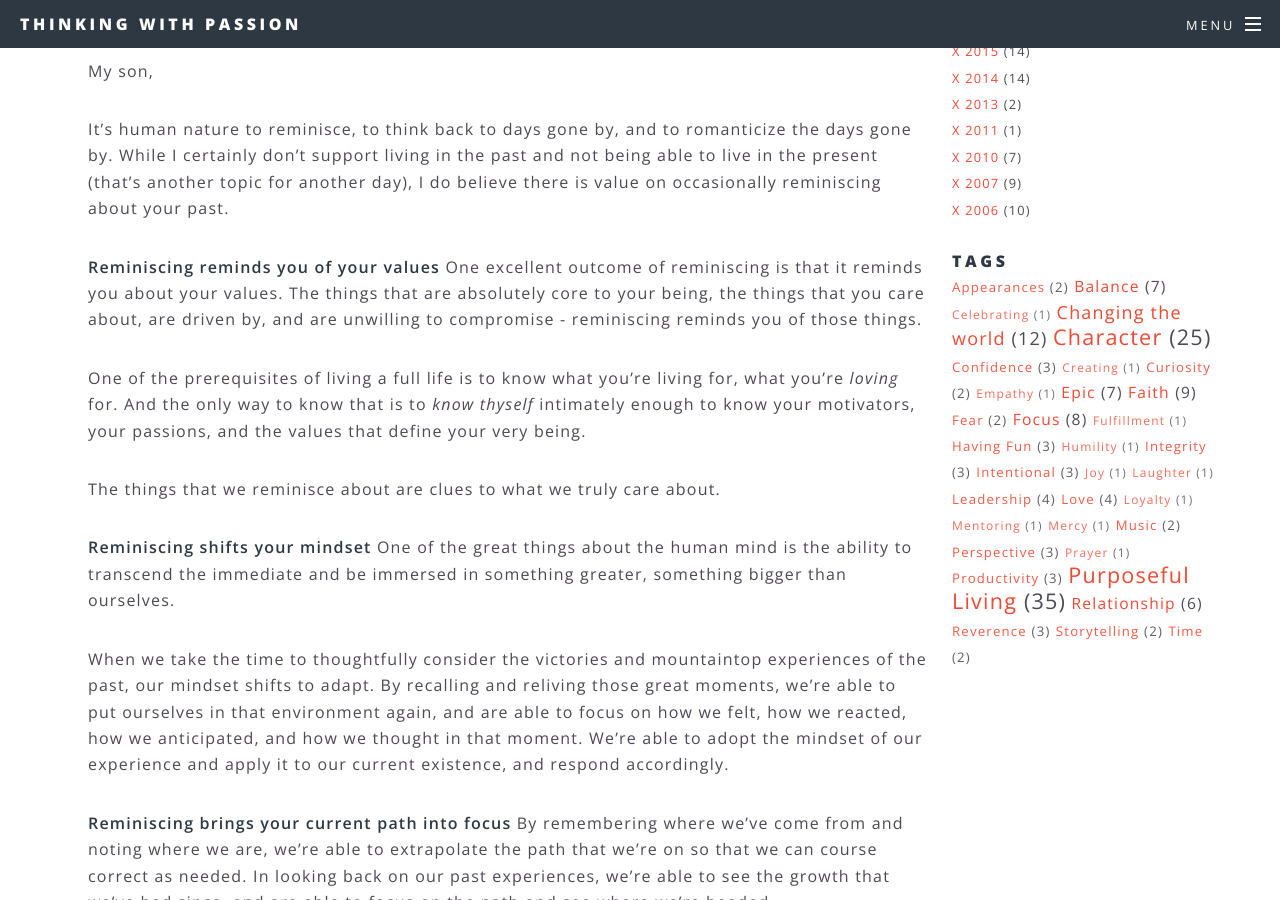
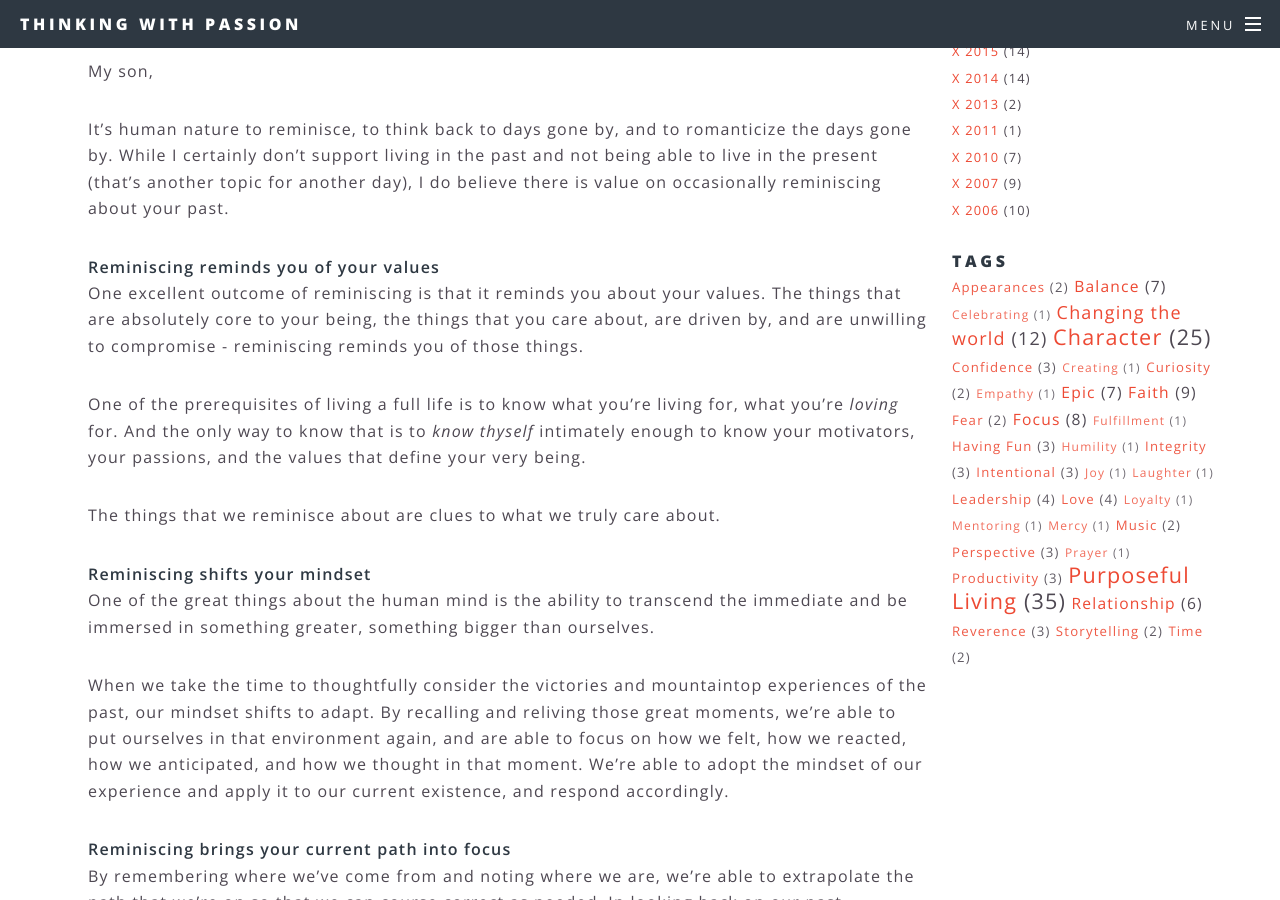
Before and after one commit to samng96/samng.me, a Jekyll site: the page built from letters-to-my-son/_posts/2016-05-11-reminiscing.markdown, in a window 1280 px wide and 900 px high, scrolled down 480 px. Built offline with Jekyll 4.4.1, drawn with Linux system fonts in a browser that asks for light colours.

```diff
--- a/letters-to-my-son/_posts/2016-05-11-reminiscing.markdown
+++ b/letters-to-my-son/_posts/2016-05-11-reminiscing.markdown
@@ -13,19 +13,19 @@ My son,
 
 It's human nature to reminisce, to think back to days gone by, and to romanticize the days gone by. While I certainly don't support living in the past and not being able to live in the present (that's another topic for another day), I do believe there is value on occasionally reminiscing about your past.
 
-**Reminiscing reminds you of your values**
+**Reminiscing reminds you of your values**<br>
 One excellent outcome of reminiscing is that it reminds you about your values. The things that are absolutely core to your being, the things that you care about, are driven by, and are unwilling to compromise - reminiscing reminds you of those things.
 
 One of the prerequisites of living a full life is to know what you're living for, what you're *loving* for. And the only way to know that is to *know thyself* intimately enough to know your motivators, your passions, and the values that define your very being.
 
 The things that we reminisce about are clues to what we truly care about.
 
-**Reminiscing shifts your mindset**
+**Reminiscing shifts your mindset**<br>
 One of the great things about the human mind is the ability to transcend the immediate and be immersed in something greater, something bigger than ourselves.
 
 When we take the time to thoughtfully consider the victories and mountaintop experiences of the past, our mindset shifts to adapt. By recalling and reliving those great moments, we're able to put ourselves in that environment again, and are able to focus on how we felt, how we reacted, how we anticipated, and how we thought in that moment. We're able to adopt the mindset of our experience and apply it to our current existence, and respond accordingly.
 
-**Reminiscing  brings your current path into focus**
+**Reminiscing  brings your current path into focus**<br>
 By remembering where we've come from and noting where we are, we're able to extrapolate the path that we're on so that we can course correct as needed. In looking back on our past experiences, we're able to see the growth that we've had since, and are able to focus on the path and see where we're headed.
 
 So my challenge to you is not to be afraid to look at where you've been, but to deliberately do so in a manner that helps you be more confident in who you are, where you've come from, and where you're headed. Don't get stuck in the past, but rather learn from it. Draw strength from it, and use it to channel and direct your energy where you want it to go.
```
